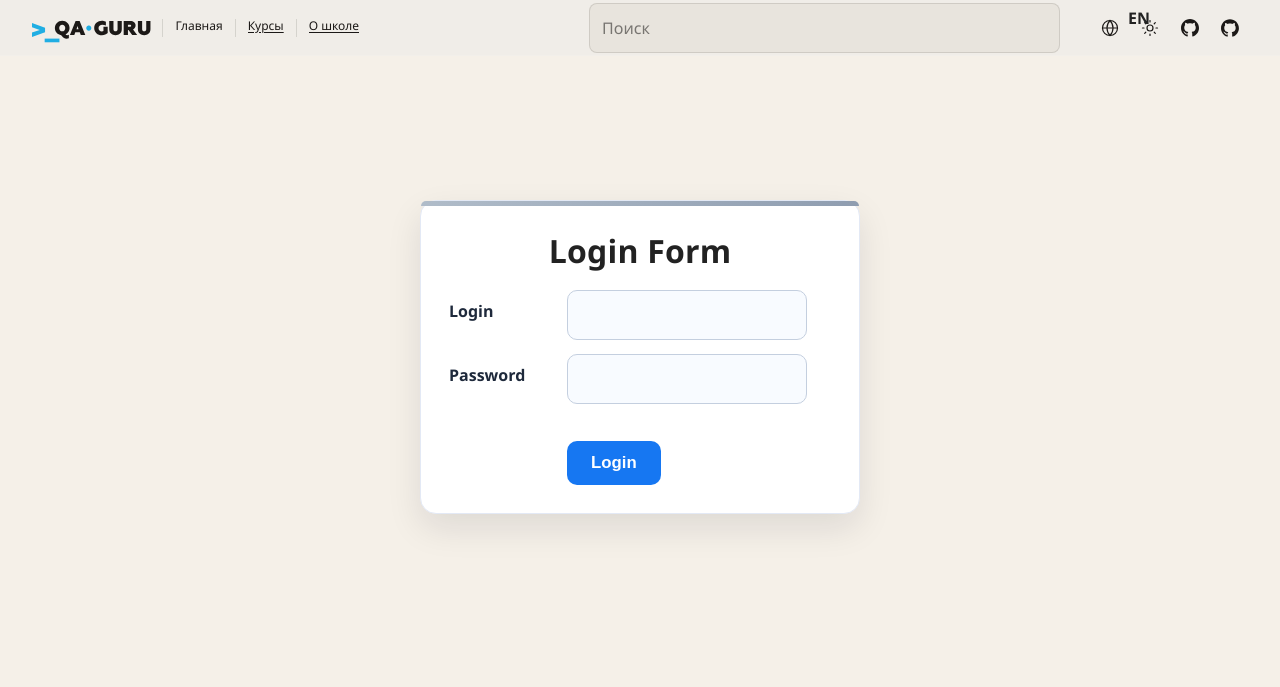
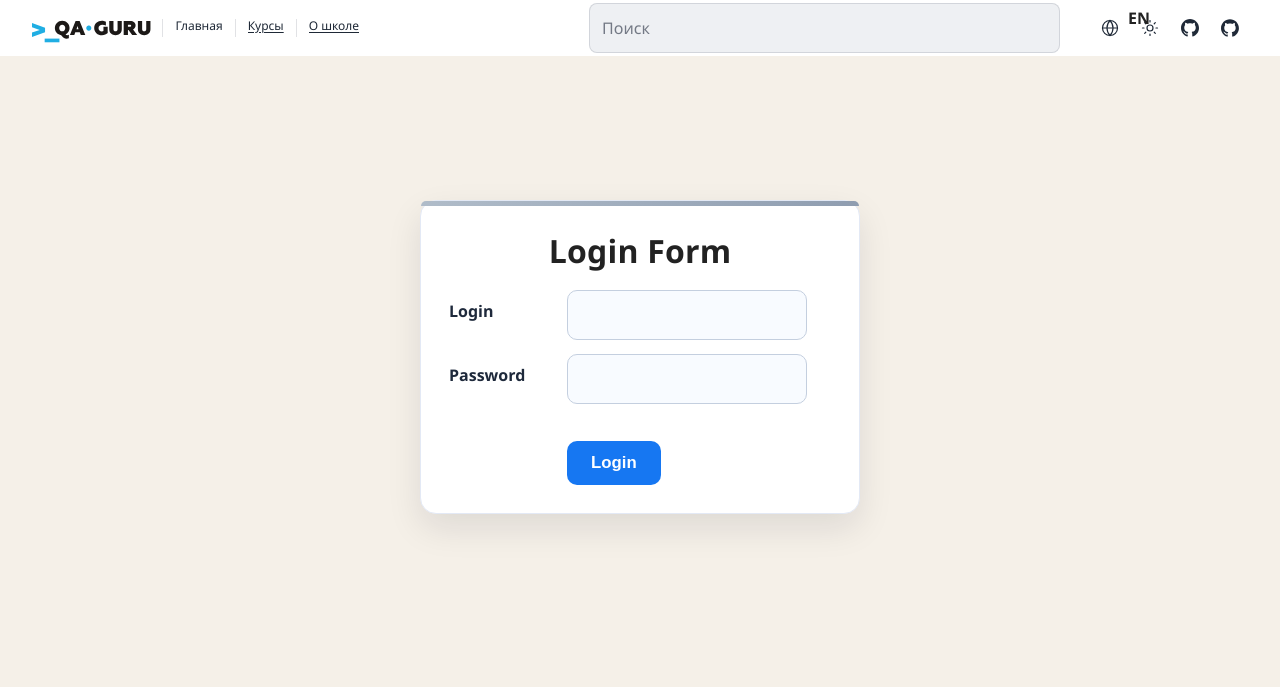
Before and after one commit to autotests-ai/autotests-ai-tms-automator, a Python web app: template templates/vanilla-ui/login.html in a window 1280 px wide. Shown: the top 687 px of the page. Run offline with Jinja, Linux system fonts and the light colour scheme; the template is opened without the code that fills it, so the values that code supplies are empty.

Commit message:
feat(ui): apply Graphite stone and IDE light tokens
Vanilla login/shell chrome matches the design-system surfaces.

Co-authored-by: Cursor <cursoragent@cursor.com>

```diff
--- a/templates/vanilla-ui/allure-shell.css
+++ b/templates/vanilla-ui/allure-shell.css
@@ -4,9 +4,9 @@
   --link: #2c2a26;
   --link-hover: #2d5a4a;
   --focus: rgba(32, 174, 227, 0.25);
-  --color-bg: #f5f0e8;
-  --color-surface: #2c2a26;
-  --color-surface-soft: #383530;
+  --color-bg: #ffffff;
+  --color-surface: #151414;
+  --color-surface-soft: #262523;
   --color-text-inverse: #f5f0e8;
   --header-border: rgba(255, 255, 255, 0.1);
   --header-muted: rgba(255, 255, 255, 0.45);
--- a/templates/vanilla-ui/css/tokens.css
+++ b/templates/vanilla-ui/css/tokens.css
@@ -1,7 +1,9 @@
 :root {
   /* Colors — dark default; light via html.theme-light */
-  --color-surface: #2c2a26;
-  --color-surface-soft: #383530;
+  --color-surface: #151414;
+  --color-header-surface: #21201f;
+  --color-surface-soft: #262523;
+  --color-panel-bar: #413f3c;
   --color-text: #f1f5f9;
   --color-text-muted: rgba(255, 255, 255, 0.45);
   --color-primary: #20aee3;
@@ -89,12 +91,13 @@ button,
 }
 
 html.theme-light {
-  --color-surface: #f0ede8;
-  --color-surface-soft: #e8e4dd;
-  --color-header-surface: #faf9f7;
-  --color-text: #1c1917;
-  --color-text-muted: rgba(28, 25, 23, 0.55);
-  --color-border: rgba(28, 25, 23, 0.12);
+  --color-surface: #ffffff;
+  --color-surface-soft: #eef0f3;
+  --color-header-surface: #f4f5f7;
+  --color-panel-bar: #ffffff;
+  --color-text: #1f2937;
+  --color-text-muted: rgba(15, 23, 42, 0.55);
+  --color-border: rgba(15, 23, 42, 0.12);
   --color-brand-logo: #1c1917;
-  --hover-bg: rgba(28, 25, 23, 0.06);
+  --hover-bg: rgba(15, 23, 42, 0.06);
 }
--- a/templates/vanilla-ui/login.html
+++ b/templates/vanilla-ui/login.html
@@ -20,7 +20,7 @@
         --focus: rgba(51, 93, 255, 0.2);
         --error: #b91c1c;
         --color-bg: #f5f0e8;
-        --color-surface: #2c2a26;
+        --color-surface: #151414;
         --color-text-inverse: #f5f0e8;
         --color-primary: #20aee3;
         --space-1: 4px;
```
